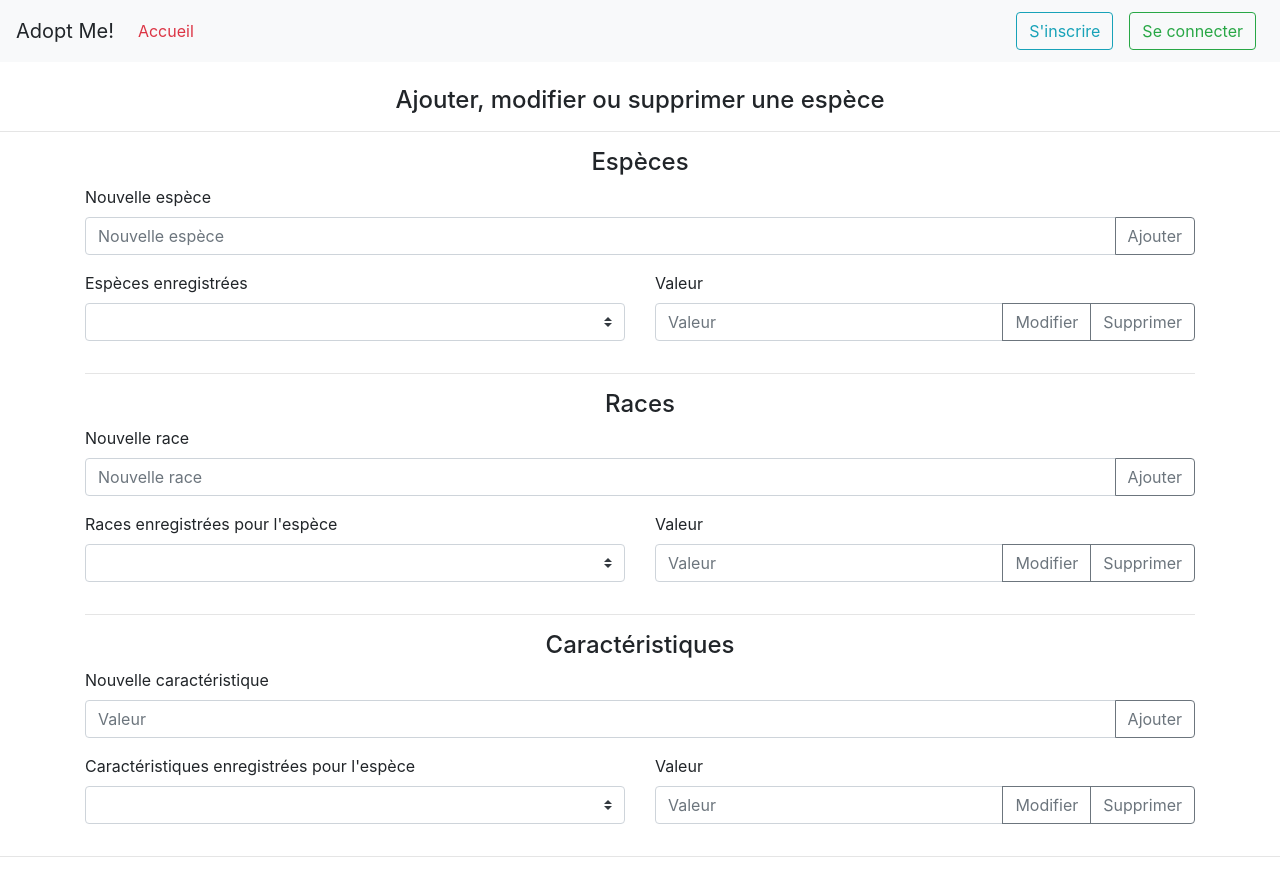
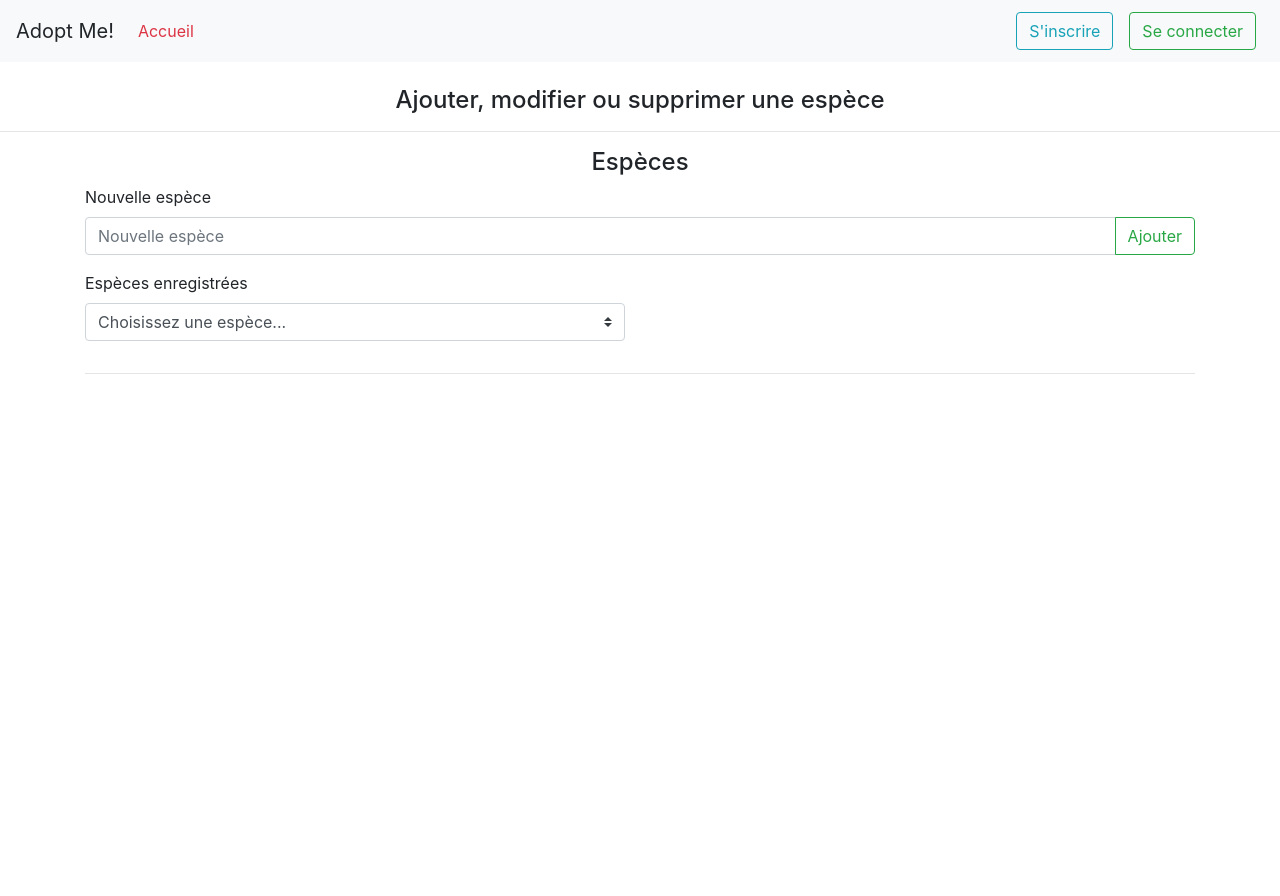
Before and after one commit to RyuuLab/ProjetAdoption, an Angular app in the folder ProjetAdoption_Front/: page /admin-custom in a window 1280 px wide. After the commit the page ends 800 px from the top, so only its background shows below. Built offline with nearby package versions, Linux system fonts and the light colour scheme.

Commit message:
modification page admin

```diff
--- a/ProjetAdoption_Front/src/app/admin-custom/admin-custom.component.html
+++ b/ProjetAdoption_Front/src/app/admin-custom/admin-custom.component.html
@@ -11,7 +11,7 @@
           <div class="input-group mb-3">
             <input type="text" class="form-control" placeholder="Nouvelle espèce" formControlName="newSpecie" name="newSpecie">
             <div class="input-group-append">
-              <button class="btn btn-outline-secondary" type="button" (click)="createSpecie()">Ajouter</button>
+              <button class="btn btn-outline-success" type="button" (click)="createSpecie()">Ajouter</button>
             </div>
           </div>
         </div>
@@ -19,8 +19,8 @@
       <div class="col-6">
             <div class="form-group">
               <label>Espèces enregistrées</label>
-              <select class="custom-select" formControlName="selectedSpecie" name="selectedSpecie" >
-                <option selected>Choisissez une caractéristique...</option>
+              <select class="custom-select" formControlName="selectedSpecie" name="selectedSpecie" [(ngModel)]="defaultSpecies" (change)="selectSpecies()">
+                <option value="default">Choisissez une espèce...</option>
                 <option value="1">cheveux long</option>
                 <option value="2">couleur de yeux</option>
                 <option value="3">poils long</option>
@@ -29,21 +29,22 @@
           </div>
 
           <div class="col-6">
-            <div class="form-group">
+            <div *ngIf="selectedSpecies" class="form-group">
               <label>Valeur</label>
               <div class="input-group mb-3">
                 <input type="text" class="form-control" placeholder="Valeur" formControlName="valueSpecie" name="valueSpecie">
                 <div class="input-group-append">
-                  <button class="btn btn-outline-secondary" type="button" (click)="updateSpecie()">Modifier</button>
-                  <button class="btn btn-outline-secondary" type="button" (click)="deleteSpecie()">Supprimer</button>
+                  <button class="btn btn-outline-primary" type="button" (click)="updateSpecie()">Modifier</button>
+                  <button class="btn btn-outline-danger" type="button" (click)="deleteSpecie()">Supprimer</button>
                 </div>
               </div>
             </div>
           </div>
         </div>
+    <hr>
   </form>
-    <hr>
-  <form [formGroup]="formRace">
+
+  <form *ngIf="selectedSpecies" [formGroup]="formRace">
     <h4 class="text-center">Races</h4>
     <div class="row">
       <div class="col-12">
@@ -52,7 +53,7 @@
           <div class="input-group mb-3">
             <input type="text" class="form-control" placeholder="Nouvelle race" formControlName="newRace" name="newRace">
             <div class="input-group-append">
-              <button class="btn btn-outline-secondary" type="button" (click)="createRace()">Ajouter</button>
+              <button class="btn btn-outline-success" type="button" (click)="createRace()">Ajouter</button>
             </div>
           </div>
         </div>
@@ -60,8 +61,8 @@
       <div class="col-6">
         <div class="form-group">
           <label>Races enregistrées pour l'espèce</label>
-          <select class="custom-select" formControlName="selectedRace" name="selectedRace">
-            <option selected>Choisissez une race...</option>
+          <select class="custom-select" formControlName="selectedRace" name="selectedRace" [(ngModel)]="defaultRace" (change)="selectRace()">
+            <option value="default">Choisissez une race...</option>
             <option value="1">cheveux long</option>
             <option value="2">couleur de yeux</option>
             <option value="3">poils long</option>
@@ -70,21 +71,22 @@
       </div>
 
       <div class="col-6">
-        <div class="form-group">
+        <div *ngIf="selectedRace" class="form-group">
           <label>Valeur</label>
           <div class="input-group mb-3">
             <input type="text" class="form-control" placeholder="Valeur" formControlName="valueRace" name="valueRace">
             <div class="input-group-append">
-              <button class="btn btn-outline-secondary" type="button" (click)="updateRace()">Modifier</button>
-              <button class="btn btn-outline-secondary" type="button" (click)="deleteRace()">Supprimer</button>
+              <button class="btn btn-outline-primary" type="button" (click)="updateRace()">Modifier</button>
+              <button class="btn btn-outline-danger" type="button" (click)="deleteRace()">Supprimer</button>
             </div>
           </div>
         </div>
       </div>
     </div>
+    <hr>
   </form>
-    <hr>
-  <form [formGroup]="formSepecifications">
+
+  <form *ngIf="selectedSpecies" [formGroup]="formSepecifications">
     <h4 class="text-center">Caractéristiques</h4>
     <div class="row">
       <div class="col-12">
@@ -93,7 +95,7 @@
           <div class="input-group mb-3">
             <input type="text" class="form-control" placeholder="Valeur" formControlName="newChara" name="newChara">
             <div class="input-group-append">
-              <button class="btn btn-outline-secondary" type="button" (click)="createChara()">Ajouter</button>
+              <button class="btn btn-outline-success" type="button" (click)="createChara()">Ajouter</button>
             </div>
           </div>
         </div>
@@ -101,8 +103,8 @@
       <div class="col-6">
         <div class="form-group">
           <label>Caractéristiques enregistrées pour l'espèce </label>
-          <select class="custom-select" formControlName="selectedChara" name="selectedChara">
-            <option selected>Choisissez une caractéristique...</option>
+          <select class="custom-select" formControlName="selectedChara" name="selectedChara" [(ngModel)]="defaultChara" (change)="selectChara()">
+            <option value="default">Choisissez une caractéristique...</option>
             <option value="1">cheveux long</option>
             <option value="2">couleur de yeux</option>
             <option value="3">poils long</option>
@@ -111,19 +113,20 @@
       </div>
 
       <div class="col-6">
-        <div class="form-group">
+        <div *ngIf="selectedChara" class="form-group">
           <label>Valeur</label>
           <div class="input-group mb-3">
             <input type="text" class="form-control" placeholder="Valeur" formControlName="valueChara" name="valueChara">
             <div class="input-group-append">
-              <button class="btn btn-outline-secondary" type="button" (click)="updateChara()">Modifier</button>
-              <button class="btn btn-outline-secondary" type="button" (click)="deleteChara()">Supprimer</button>
+              <button class="btn btn-outline-primary" type="button" (click)="updateChara()">Modifier</button>
+              <button class="btn btn-outline-danger" type="button" (click)="deleteChara()">Supprimer</button>
             </div>
           </div>
         </div>
       </div>
     </div>
+    <hr>
   </form>
 </div>
-<hr>
+
 <br>
--- a/ProjetAdoption_Front/src/app/admin-custom/admin-custom.component.ts
+++ b/ProjetAdoption_Front/src/app/admin-custom/admin-custom.component.ts
@@ -19,6 +19,12 @@ export class AdminCustomComponent implements OnInit {
   species: ISpecies[];
   races: IRace[];
   characters: ICharacter[];
+  defaultSpecies = 'default';
+  defaultRace = 'default';
+  defaultChara = 'default';
+  selectedSpecies: boolean;
+  selectedRace: boolean;
+  selectedChara: boolean;
 
   constructor(private formBuilder: FormBuilder,
               private speciesService: SpeciesService,
@@ -43,6 +49,9 @@ export class AdminCustomComponent implements OnInit {
   }
 
   ngOnInit(): void {
+    this.selectedSpecies = false;
+    this.selectedRace = false;
+    this.selectedChara = false;
   }
 
   createSpecie() {
@@ -160,4 +169,31 @@ export class AdminCustomComponent implements OnInit {
       }
     );
   }
+
+  selectSpecies() {
+    if (this.formSpecies.value.selectedSpecie !== 'default') {
+      console.log(this.formSpecies.value.selectedSpecie);
+      this.selectedSpecies = true;
+    } else {
+      this.selectedSpecies = false;
+    }
+  }
+
+  selectRace() {
+    if (this.formRace.value.selectedRace !== 'default') {
+      console.log(this.formRace.value.selectedRace);
+      this.selectedRace = true;
+    } else {
+      this.selectedRace = false;
+    }
+  }
+
+  selectChara() {
+    if (this.formSepecifications.value.selectedChara !== 'default') {
+      console.log(this.formSepecifications.value.selectedChara);
+      this.selectedChara = true;
+    } else {
+      this.selectedChara = false;
+    }
+  }
 }
```
